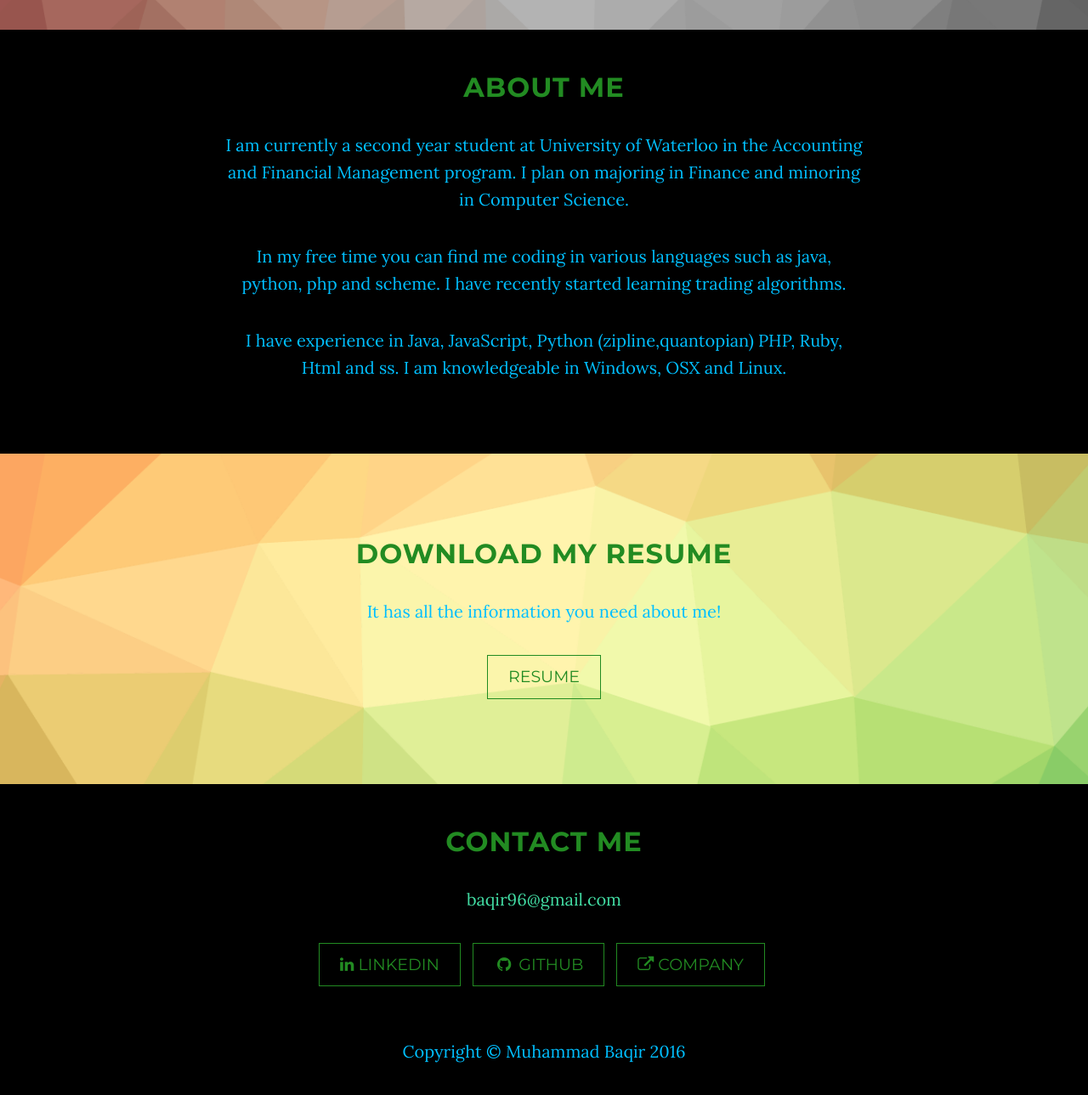
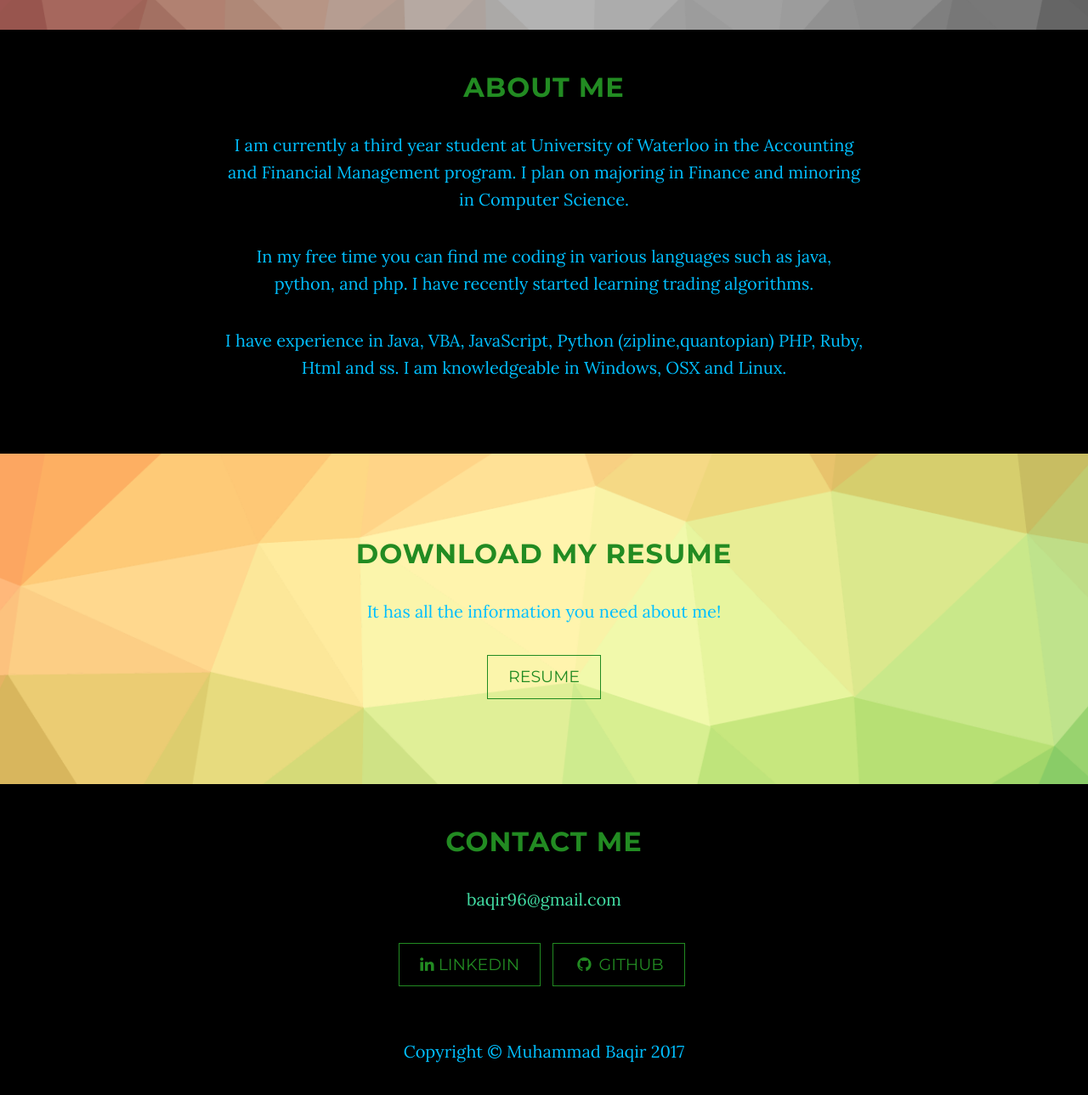
Before and after one commit to baqir96/baqir96.github.io, a plain HTML site: page index.html in a window 1280 px wide. Shown: the part 765-2054 px from the top of the page at 85% size. Drawn offline with Linux system fonts and the light colour scheme; some packages are replaced by stand-ins of ours.

Commit message:
3A
chnaged some stuff to show i am in 3A

```diff
--- a/index.html
+++ b/index.html
@@ -9,7 +9,8 @@
     <meta name="description" content="">
     <meta name="author" content="">
 
-    <title>Muhammad Baqir</title></title>
+    <title>Muhammad Baqir</title>
+    </title>
 
     <!-- Bootstrap Core CSS -->
     <link href="css/bootstrap.min.css" rel="stylesheet">
@@ -41,7 +42,7 @@
                     <i class="fa fa-bars"></i>
                 </button>
                 <a class="navbar-brand page-scroll" href="#page-top">
-                    <i class="fa fa-play-circle"></i>  <span class="light">Welcome</span>
+                    <i class="fa fa-play-circle"></i> <span class="light">Welcome</span>
                 </a>
             </div>
 
@@ -72,7 +73,7 @@
                 <div class="row">
                     <div class="col-md-8 col-md-offset-2">
                         <h1 class="brand-heading">Muhammmad Baqir</h1>
-                        <p class="intro-text">2B Accounting and Financial Student at University of Waterloo.<br>Scroll down to learn more about me</p>
+                        <p class="intro-text">3A Accounting and Financial Student at University of Waterloo.<br>Scroll down to learn more about me!</p>
                         <a href="#about" class="btn btn-circle page-scroll">
                             <i class="fa fa-angle-double-down animated"></i>
                         </a>
@@ -87,9 +88,9 @@
         <div class="row">
             <div class="col-lg-8 col-lg-offset-2">
                 <h2>About Me</h2>
-                <p>I am currently a second year student at University of Waterloo in the Accounting and Financial Management program. I plan on majoring in Finance and minoring in Computer Science.  </p>
-                <p>In my free time you can find me coding in various languages such as java, python, php and scheme. I have recently started learning trading algorithms.</p>
-                <p>I have experience in Java, JavaScript, Python (zipline,quantopian) PHP, Ruby, Html and ss. I am knowledgeable in Windows, OSX and Linux. </p>
+                <p>I am currently a third year student at University of Waterloo in the Accounting and Financial Management program. I plan on majoring in Finance and minoring in Computer Science. </p>
+                <p>In my free time you can find me coding in various languages such as java, python, and php. I have recently started learning trading algorithms.</p>
+                <p>I have experience in Java, VBA, JavaScript, Python (zipline,quantopian) PHP, Ruby, Html and ss. I am knowledgeable in Windows, OSX and Linux. </p>
             </div>
         </div>
     </section>
@@ -121,9 +122,6 @@
                     <li>
                         <a href="https://github.com/baqir96" class="btn btn-default btn-lg"><i class="fa fa-github fa-fw"></i> <span class="network-name">Github</span></a>
                     </li>
-                    <li>
-                        <a href= "http://www.pc-z-ca.com/" class="btn btn-default btn-lg"><i class="fa fa-external-link"></i> <span class="network-name">Company</span></a>
-                    </li>
                 </ul>
             </div>
         </div>
@@ -134,7 +132,7 @@
     <!-- Footer -->
     <footer>
         <div class="container text-center">
-            <p>Copyright &copy; Muhammad Baqir 2016</p>
+            <p>Copyright &copy; Muhammad Baqir 2017</p>
         </div>
     </footer>
 
```
